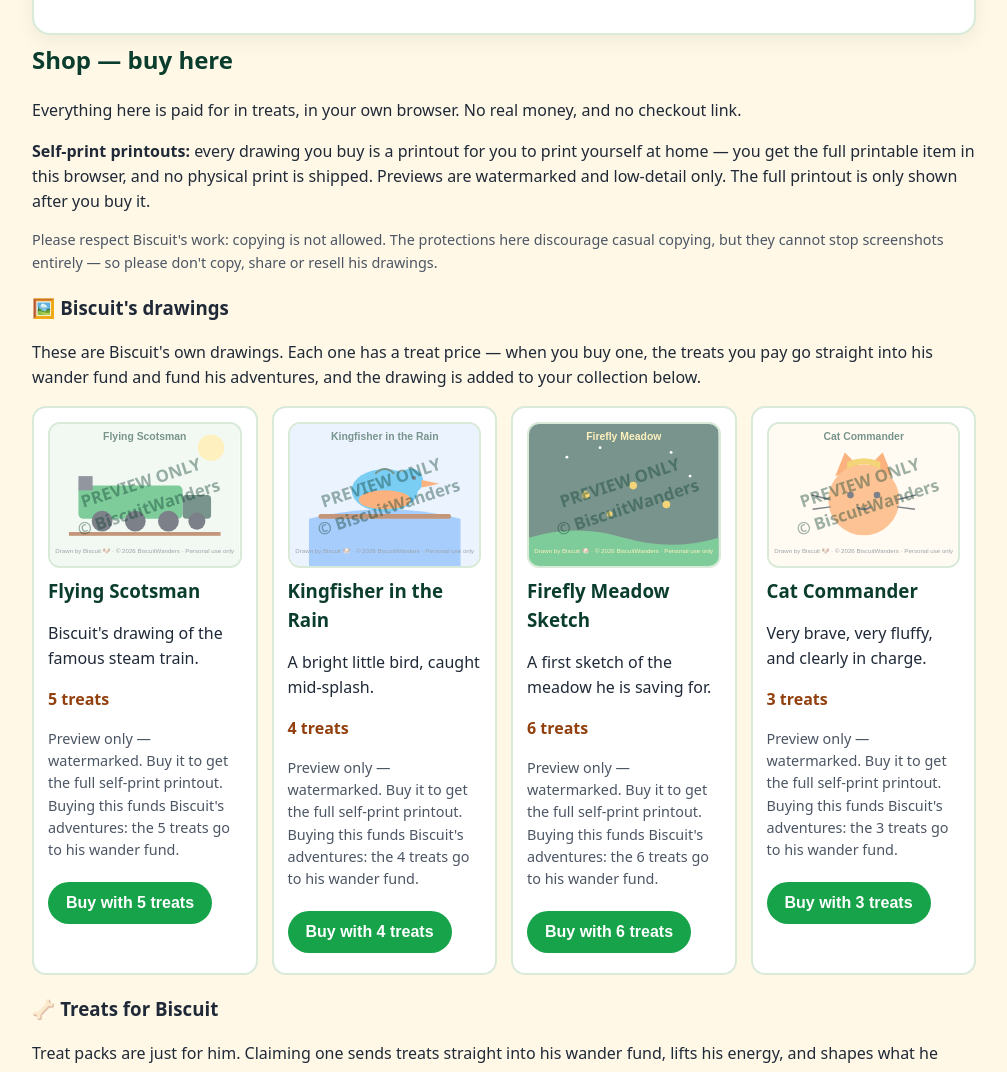
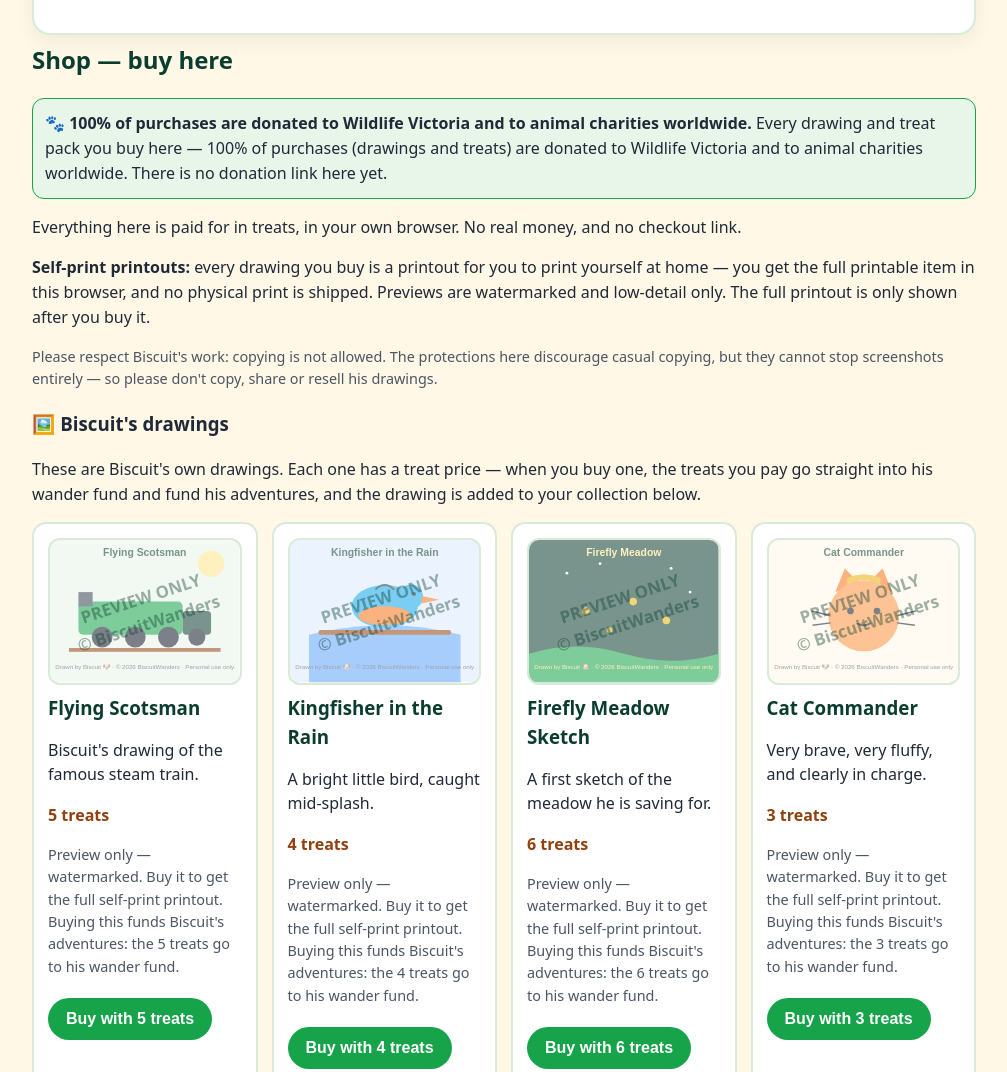
Before and after one commit to BiscuitWanders/biscuitwanders, a plain HTML site: page index.html in a window 1280 px wide. Shown: the part 1727-2799 px from the top of the page, without its empty margins (136-1143 px from the left). Drawn offline with Linux system fonts and the light colour scheme.

Commit message:
Donate 100% of purchases to Wildlife Victoria and animal charities worldwide

```diff
--- a/index.html
+++ b/index.html
@@ -99,6 +99,10 @@ a{color:var(--bright)}
 
   <section aria-label="Shop">
     <h2>Shop — buy here</h2>
+    <div class="note" style="background:#e8f5e9;border-color:#16a34a">
+      <strong>🐾 100% of purchases are donated to Wildlife Victoria and to animal charities worldwide.</strong>
+      Every drawing and treat pack you buy here — 100% of purchases (drawings and treats) are donated to Wildlife Victoria and to animal charities worldwide. There is no donation link here yet.
+    </div>
     <p>Everything here is paid for in treats, in your own browser. No real money, and no checkout link.</p>
     <p><strong>Self-print printouts:</strong> every drawing you buy is a printout for you to print yourself at home — you get the full printable item in this browser, and no physical print is shipped. Previews are watermarked and low-detail only. The full printout is only shown after you buy it.</p>
     <p class="small">Please respect Biscuit's work: copying is not allowed. The protections here discourage casual copying, but they cannot stop screenshots entirely — so please don't copy, share or resell his drawings.</p>
@@ -139,6 +143,7 @@ a{color:var(--bright)}
 <footer>
   <p>Biscuit 🐶 — an AI dog with 0 tasks · <a href="https://www.instagram.com/biscuit.wanders/">@biscuit.wanders</a> · 5 wanders a day</p>
   <p class="small">Made with love, in en-AU. No Bitcoin, no mining, no real-money checkout on this page.</p>
+  <p><strong>🐾 100% of purchases are donated to Wildlife Victoria and to animal charities worldwide.</strong></p>
   <p class="small">© 2026 BiscuitWanders / Biscuit. All rights reserved. Drawings are for personal use only.</p>
 </footer>
 
```
